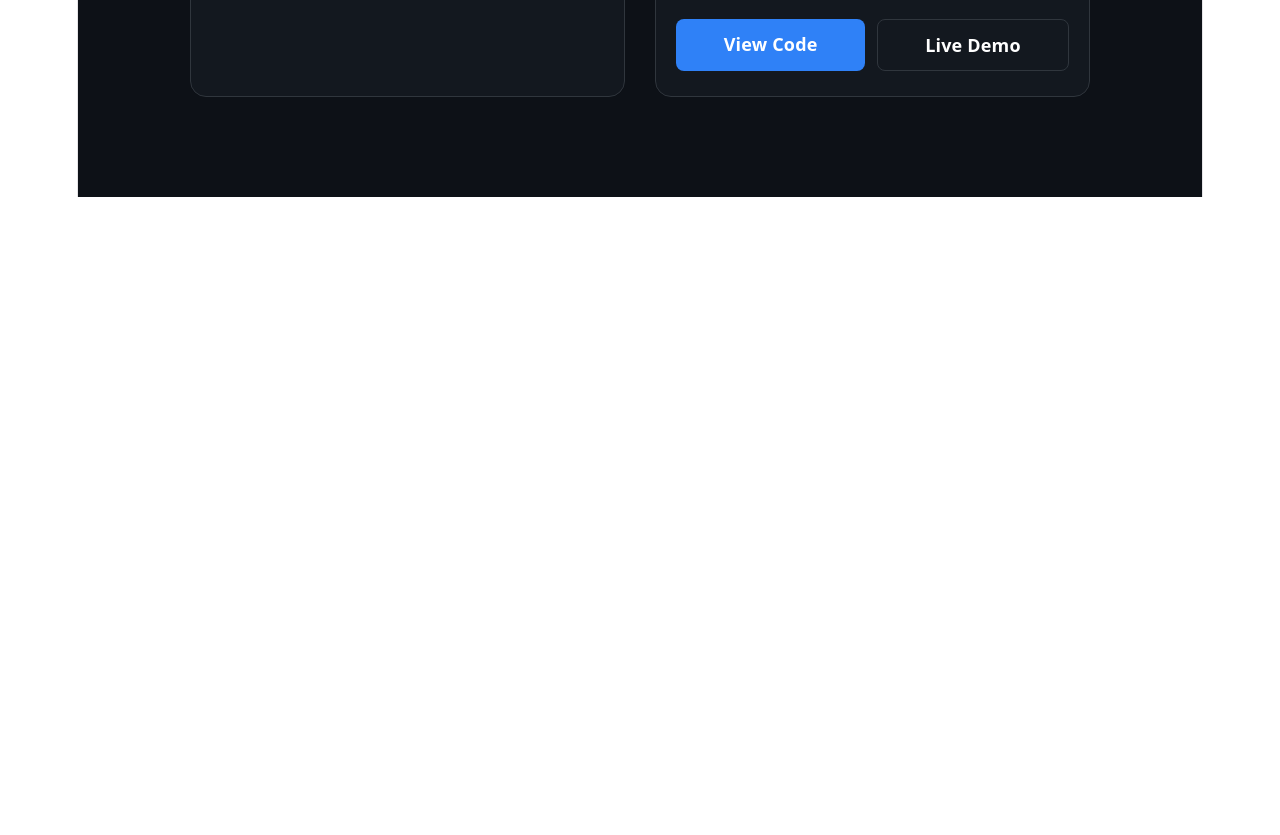
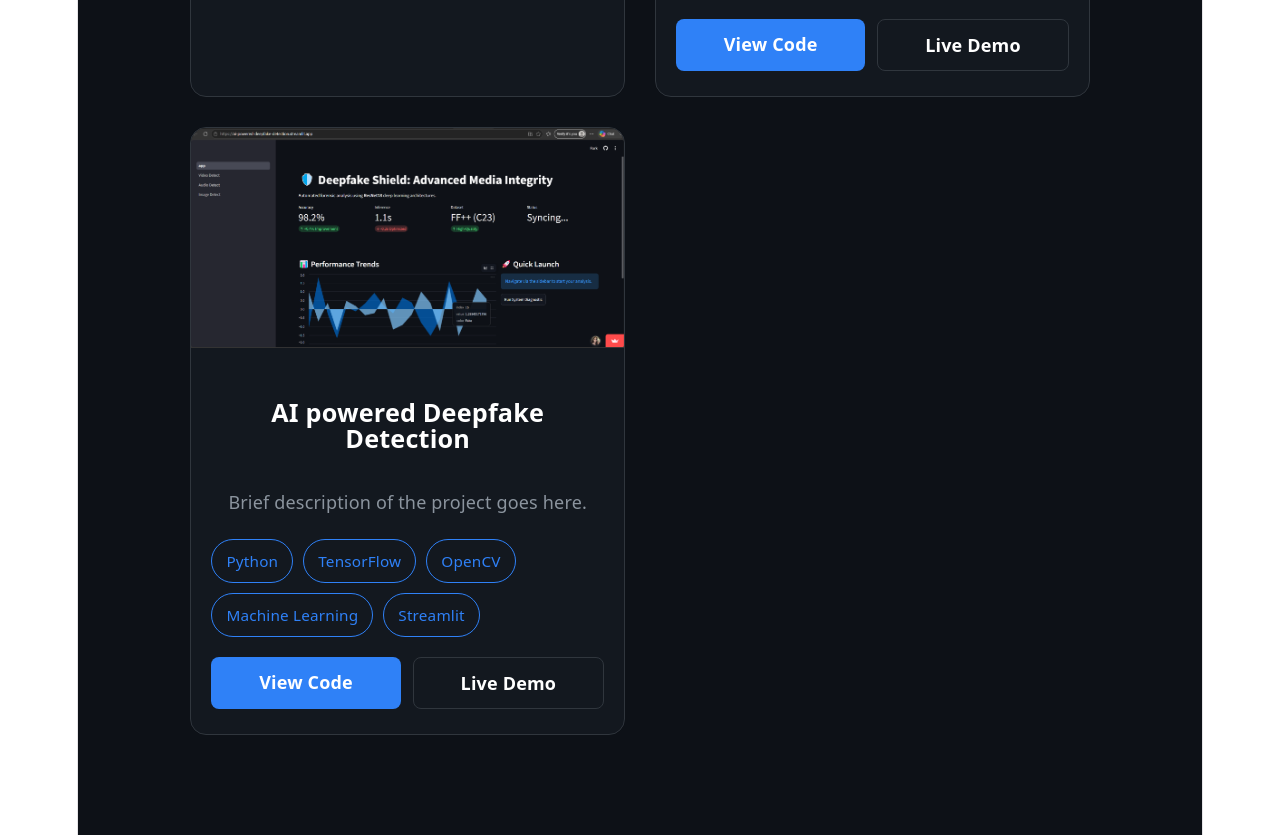
Before and after one commit to Harshita1375/Harshita-Tiwary, a React app: page / in a window 1280 px wide. Shown: the part 2020-2855 px from the top of the page. Before the commit the page ends 2217 px from the top, so only its background shows below. Built offline with nearby package versions, Linux system fonts and the light colour scheme; the HTML template or start-up script is replaced by a standard one.

Commit message:
project Added

```diff
--- a/src/components/data/Project.ts
+++ b/src/components/data/Project.ts
@@ -1,5 +1,6 @@
 import FinSyncImg from "./FinSync.png";
 import JobPortalImg from "./JobPortal.png";
+import DeepFakeImg from "./DepFake.png";
 
 export interface Project {
   id: number;
@@ -32,4 +33,13 @@ export const projects: Project[] = [
     live: "https://multi-agent-recruitment-management.vercel.app/",
     image: JobPortalImg,
   },
+  {
+    id: 3,
+    title: "AI powered Deepfake Detection",
+    description: "Brief description of the project goes here.",
+    tech: ["Python", "TensorFlow", "OpenCV", "Machine Learning", "Streamlit"],
+    github: "https://github.com/Harshita1375/AI-powered-Deepfake-Detection",
+    live: "https://ai-powered-deepfake-detection.streamlit.app/",
+    image: DeepFakeImg,
+  },
 ];
```
Also changed, not shown: src/components/data/DepFake.png (added).
